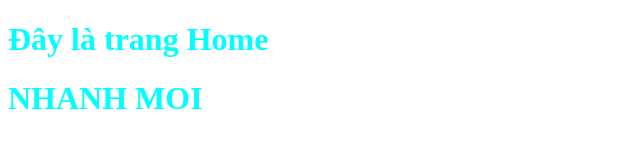
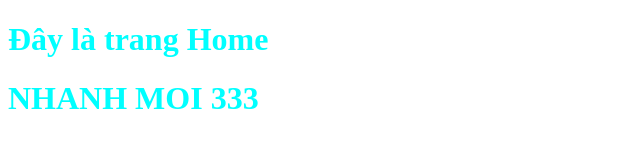
Before and after one commit to HuyGiaJerry/GROUP8_WEBSITE, a plain HTML site: page index.html in a window 1280 px wide. Shown: the full height of the page, 0-640 px from the left. Drawn offline with Linux system fonts and the light colour scheme.

Commit message:
update index (3)

```diff
--- a/index.html
+++ b/index.html
@@ -9,6 +9,6 @@
 </head>
 <body>
     <h1>Đây là trang Home</h1>
-    <h1>NHANH MOI</h1>
+    <h1>NHANH MOI 333</h1>
 </body>
 </html>
```
